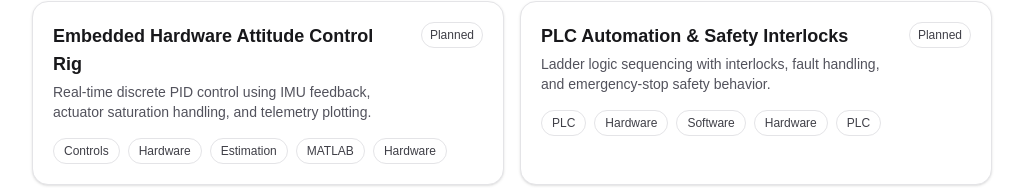
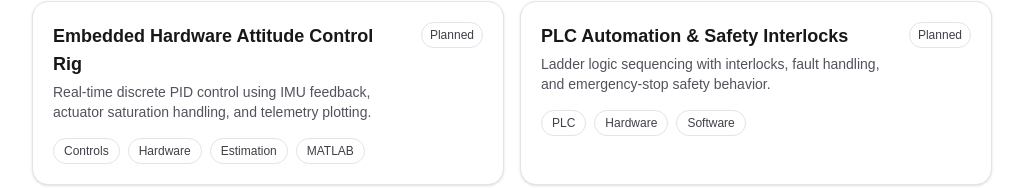
Before and after one commit to ranadu/aerospace-portfolio, a Next.js app: page /projects in a window 1280 px wide. Shown: the part 612-800 px from the top of the page, without its empty margins (128-1151 px from the left). Built offline with nearby package versions, Linux system fonts and the light colour scheme.

Commit message:
Update ProjectCard.tsx

```diff
--- a/components/ProjectCard.tsx
+++ b/components/ProjectCard.tsx
@@ -29,8 +29,6 @@ export default function ProjectCard({ p }: { p: Project }) {
   ))}
   {p.includes.matlab && <Tag label="MATLAB" />}
   {p.includes.simulink && <Tag label="Simulink" />}
-        {p.includes.hardware && <Tag label="Hardware" />}
-        {p.includes.plc && <Tag label="PLC" />}
     </div>
     </Link>
   );
```
Lines whose indentation alone changed are shown as unchanged.
